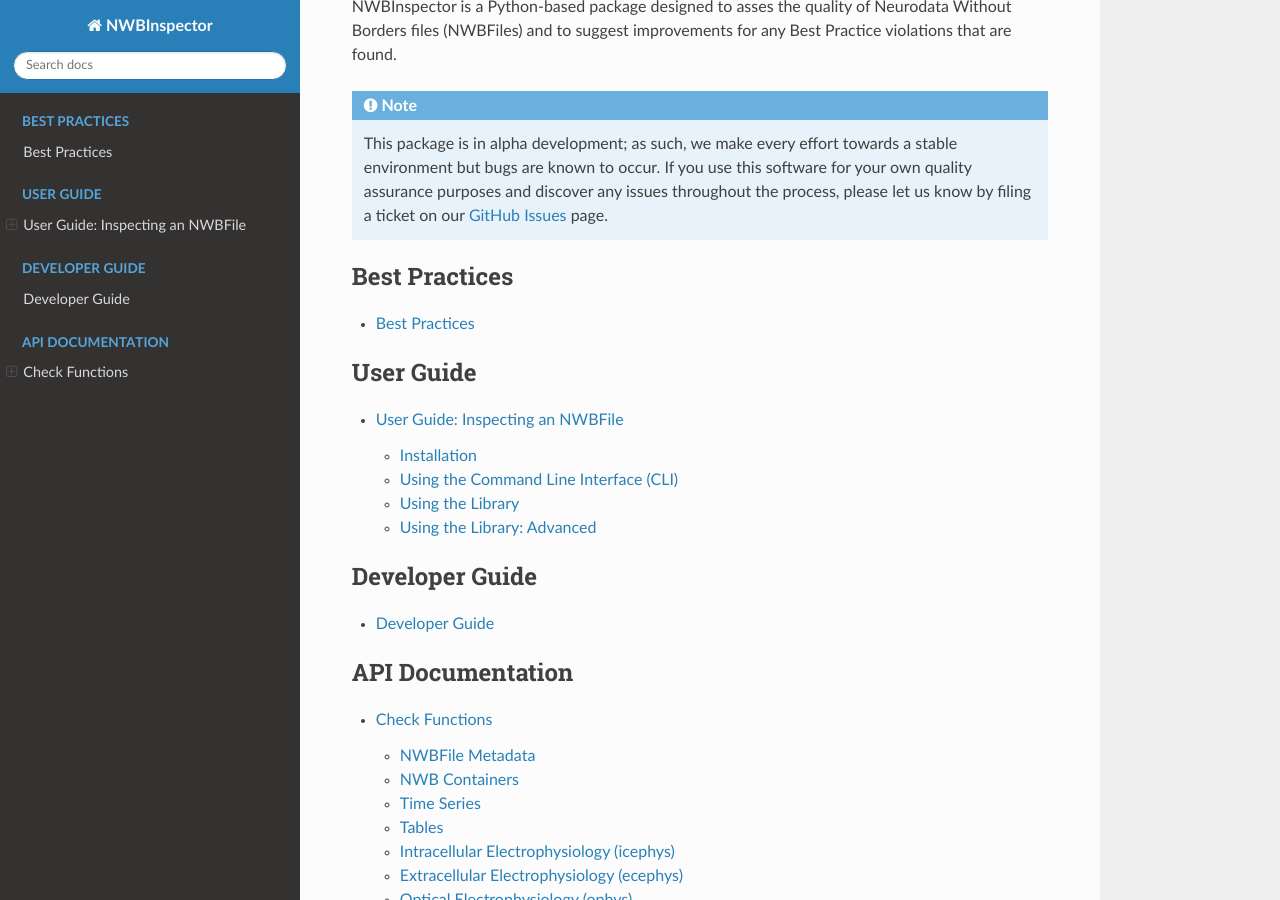
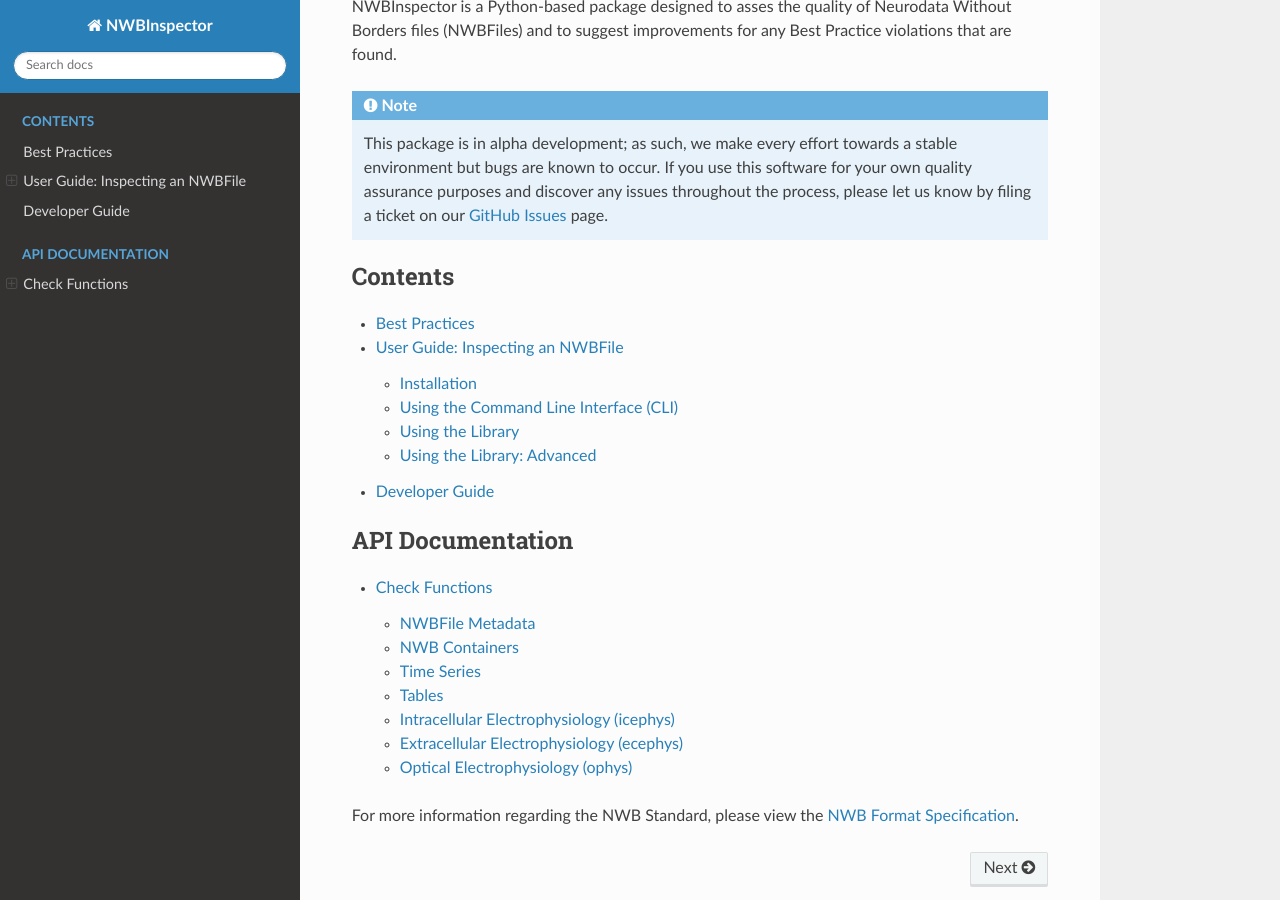
Before and after one commit to NeurodataWithoutBorders/nwbinspector, a Sphinx documentation site: the page built from docs/index.rst, in a window 1280 px wide and 900 px high, scrolled down 540 px. Built offline with Sphinx 7.4.7 and the Read the Docs theme 2.0.0, drawn with Linux system fonts in a browser that asks for light colours.

Commit message:
Update index.rst

```diff
--- a/docs/index.rst
+++ b/docs/index.rst
@@ -21,20 +21,10 @@
 
 .. toctree::
    :maxdepth: 2
-   :caption: Best Practices
+   :caption: Contents
 
    best_practices
-
-.. toctree::
-   :maxdepth: 2
-   :caption: User Guide
-
    user_guide
-
-.. toctree::
-   :maxdepth: 2
-   :caption: Developer Guide
-
    developer_guide
 
 
```
